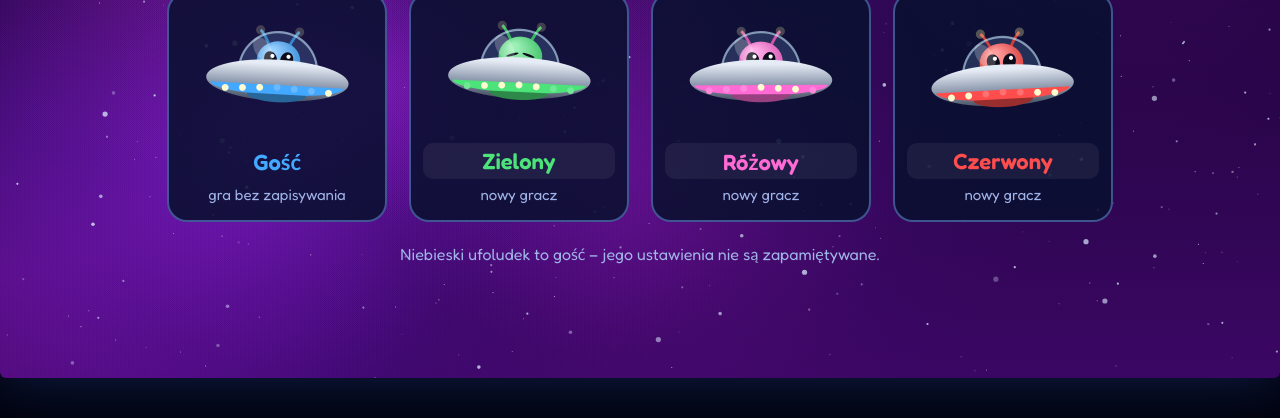
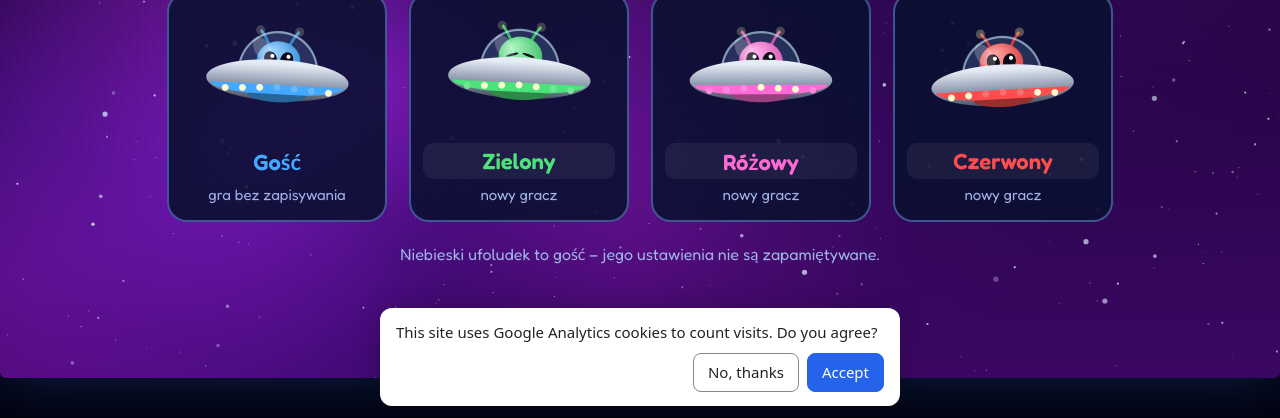
Before and after one commit to zbludzakowe-zabawy/spacemath, a plain HTML site: page index.html in a window 1280 px wide. Shown: the part 382-800 px from the top of the page. Drawn offline with Linux system fonts and the light colour scheme.

Commit message:
Baner zgody na Google Analytics – GTM ładowany dopiero po zgodzie
Co-Authored-By: Claude Opus 5.5 <noreply@anthropic.com>
Claude-Session: https://claude.ai/code/session_01KL87bSJGqNsydAfnnCDPev

```diff
--- a/index.html
+++ b/index.html
@@ -18,13 +18,52 @@
   <link rel="preconnect" href="https://fonts.gstatic.com" crossorigin>
   <link href="https://fonts.googleapis.com/css2?family=Fredoka:wght@400;600;700&display=swap" rel="stylesheet">
   <link rel="stylesheet" href="css/style.css">
-  <!-- Google Tag Manager -->
-  <script async src="https://www.googletagmanager.com/gtm.js?id=GTM-PKVQBH86"></script>
+  <!-- Google Tag Manager – ładowany dopiero po zgodzie (baner zgody) -->
   <script>
     window.dataLayer = window.dataLayer || [];
     function gtag(){dataLayer.push(arguments);}
-    gtag('js', new Date());
-    dataLayer.push({'gtm.start': new Date().getTime(), event: 'gtm.js'});
+    (function () {
+      var KEY = 'zz-analytics-consent', GTM = 'GTM-PKVQBH86';
+      var get = function () { try { return localStorage.getItem(KEY); } catch (e) { return null; } };
+      var set = function (v) { try { localStorage.setItem(KEY, v); } catch (e) {} };
+      function load() {
+        if (window.__gtmLoaded) return; window.__gtmLoaded = true;
+        gtag('js', new Date());
+        dataLayer.push({'gtm.start': new Date().getTime(), event: 'gtm.js'});
+        var s = document.createElement('script'); s.async = true;
+        s.src = 'https://www.googletagmanager.com/gtm.js?id=' + GTM;
+        document.head.appendChild(s);
+      }
+      function banner() {
+        if (document.getElementById('zz-consent')) return;
+        var pl = /^pl/i.test(navigator.language || '');
+        var t = pl
+          ? ['Ta strona używa plików cookie Google Analytics, żeby liczyć odwiedziny. Zgadzasz się?', 'Zgadzam się', 'Nie, dziękuję']
+          : ['This site uses Google Analytics cookies to count visits. Do you agree?', 'Accept', 'No, thanks'];
+        var st = document.createElement('style');
+        st.textContent = '#zz-consent{position:fixed;left:12px;right:12px;bottom:calc(12px + env(safe-area-inset-bottom));z-index:2147483647;max-width:520px;margin:0 auto;padding:14px 16px;border-radius:12px;background:#fff;color:#222;box-shadow:0 4px 24px rgba(0,0,0,.25);font:15px/1.4 system-ui,sans-serif}'
+          + '#zz-consent p{margin:0 0 10px}#zz-consent .zz-b{display:flex;gap:8px;justify-content:flex-end;flex-wrap:wrap}'
+          + '#zz-consent button{font:inherit;padding:8px 14px;border-radius:8px;border:1px solid #888;background:transparent;color:inherit;cursor:pointer}'
+          + '#zz-consent button.zz-ok{background:#2563eb;border-color:#2563eb;color:#fff}'
+          + '@media (prefers-color-scheme:dark){#zz-consent{background:#2a2a2e;color:#eee}}';
+        var d = document.createElement('div');
+        d.id = 'zz-consent'; d.setAttribute('role', 'dialog'); d.setAttribute('aria-live', 'polite');
+        d.innerHTML = '<p></p><div class="zz-b"><button type="button" class="zz-no"></button><button type="button" class="zz-ok"></button></div>';
+        d.querySelector('p').textContent = t[0];
+        d.querySelector('.zz-ok').textContent = t[1];
+        d.querySelector('.zz-no').textContent = t[2];
+        d.querySelector('.zz-ok').onclick = function () { set('granted'); d.remove(); load(); };
+        d.querySelector('.zz-no').onclick = function () { set('denied'); d.remove(); };
+        document.head.appendChild(st); document.body.appendChild(d);
+      }
+      // Zmiana decyzji: window.zzConsent() pokazuje baner ponownie.
+      window.zzConsent = function () { try { localStorage.removeItem(KEY); } catch (e) {} banner(); };
+      var c = get();
+      if (c === 'granted') load();
+      else if (c !== 'denied') {
+        if (document.body) banner(); else document.addEventListener('DOMContentLoaded', banner);
+      }
+    })();
   </script>
   <!-- End Google Tag Manager -->
 </head>
```
